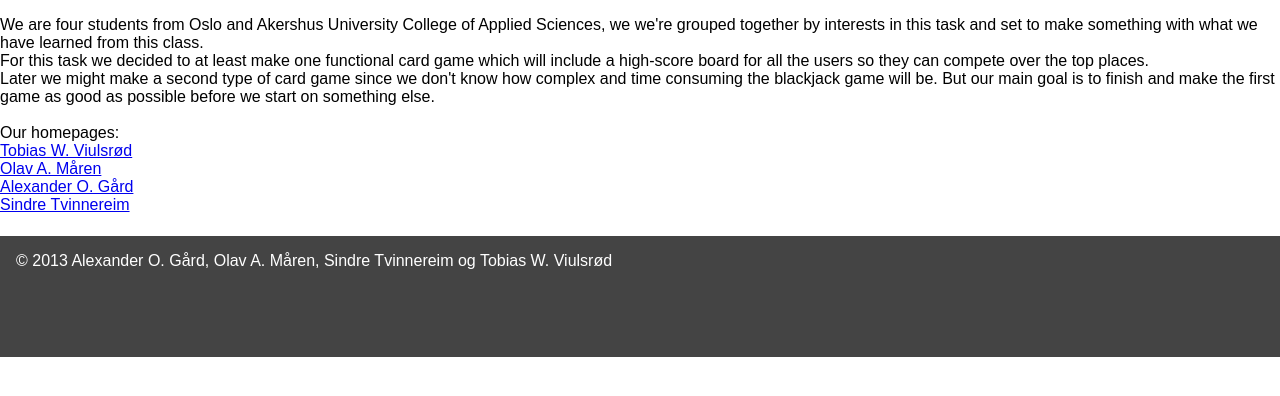
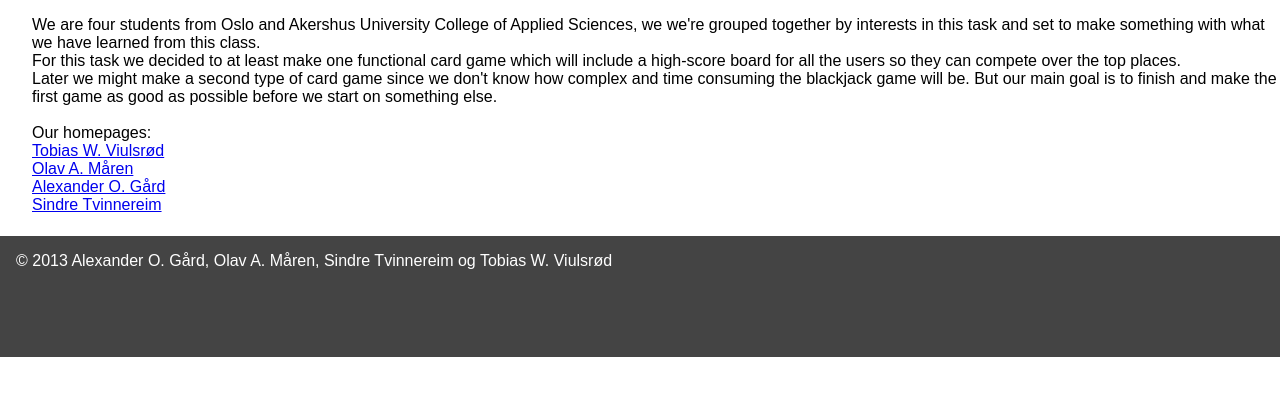
Before and after one commit to Alex-Gaard/Gruppe-18, a PHP site: page /struktur/about_us.php in a window 1280 px wide. Shown: the part 126-522 px from the top of the page. Run offline with PHP 8.4, Linux system fonts and the light colour scheme.

Commit message:
Update casino.css
La til h2 og #about_us for en litt ryddigere utseende på about_us og highscores (mer skal legges til...)

```diff
--- a/struktur/casino.css
+++ b/struktur/casino.css
@@ -41,6 +41,14 @@ nav li {
     border: 1px solid #fff;
     margin: 0;
     padding: .5em;
+}
+h2{
+    text-align:center;
+    font-size: 2em;
+}
+#about_us{
+    margin-left:2em;
+
 }
 
 /* START SPILLEROMRÅDE: */
```
